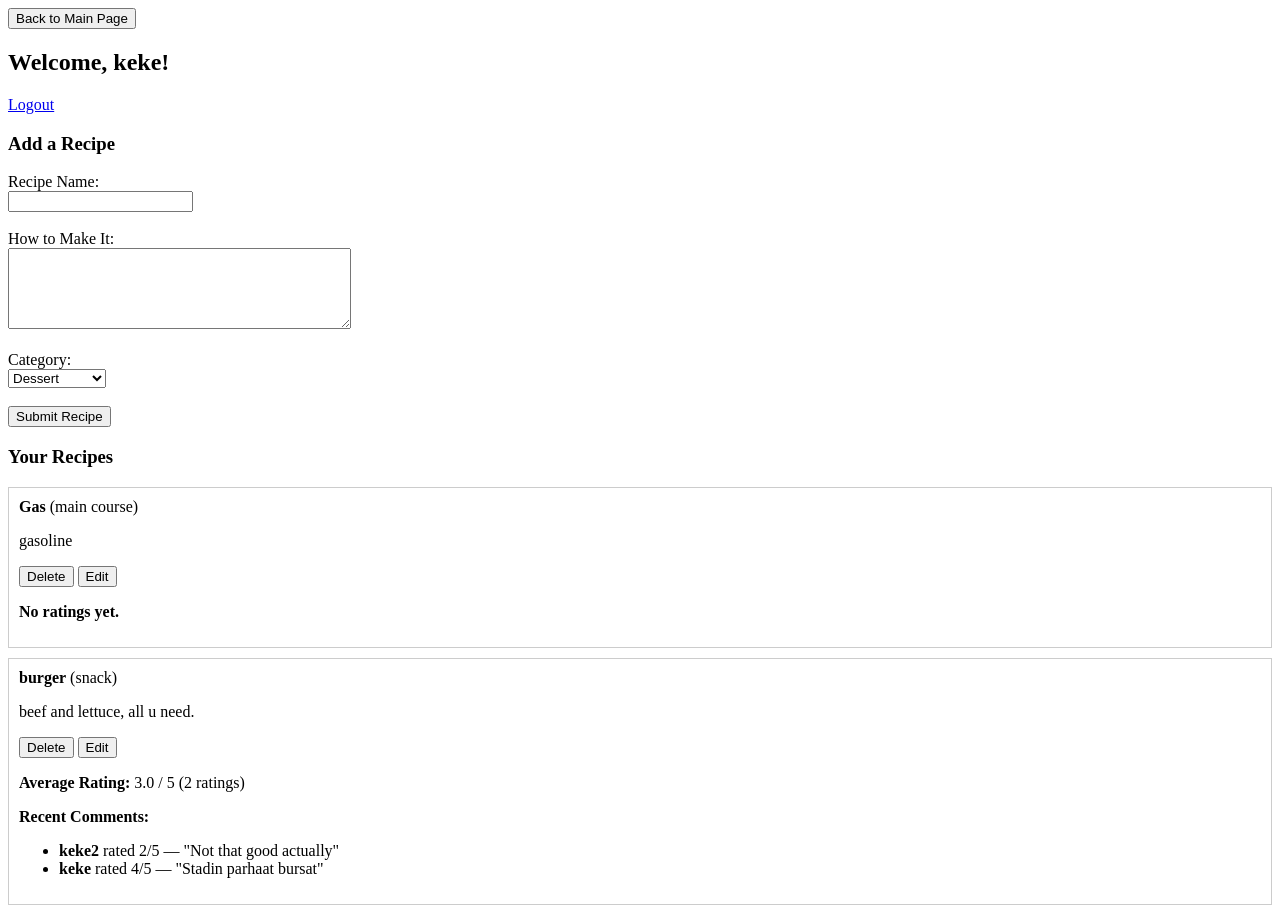
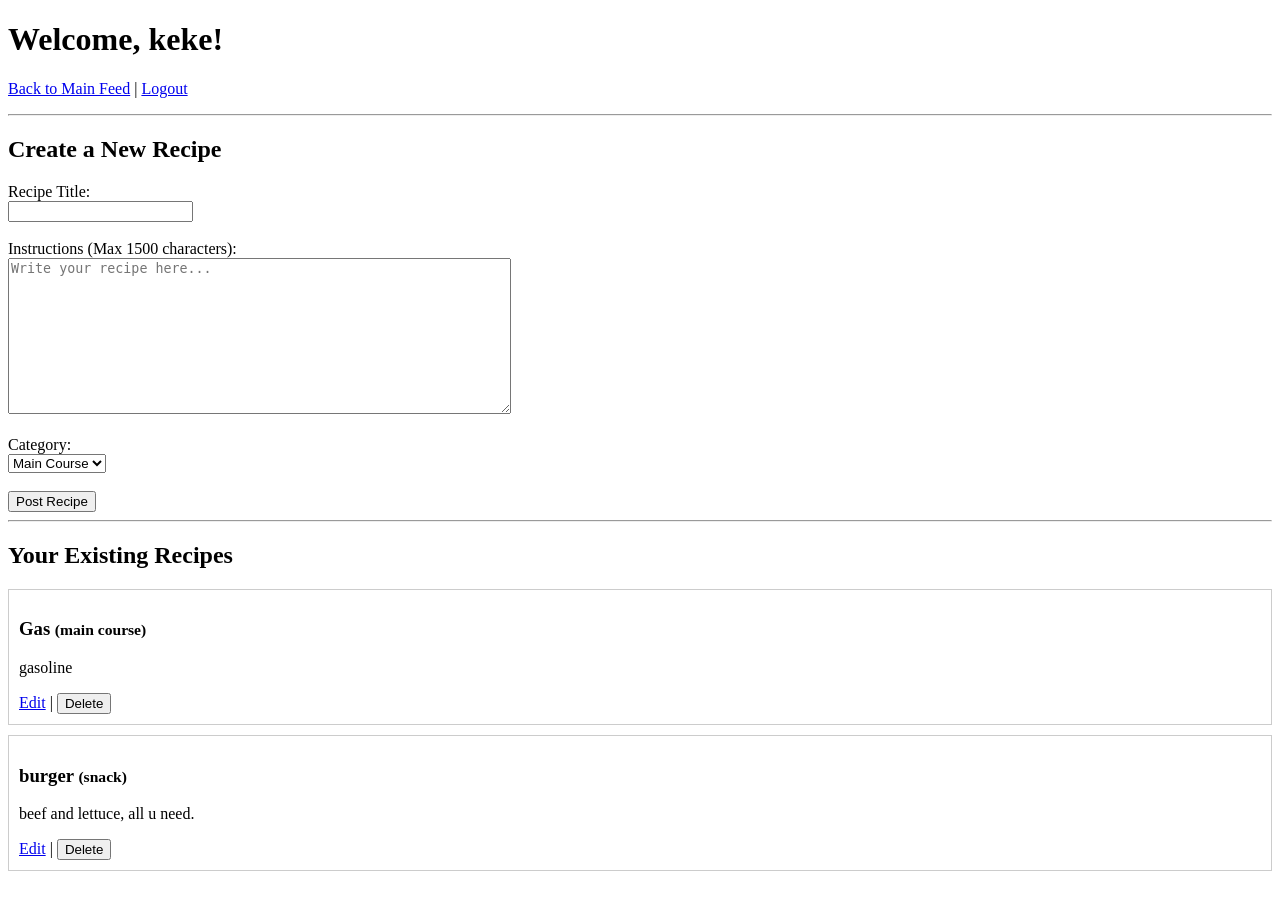
Before and after one commit to KerkkoKuokkanen/ruokareseptit, a Flask app: page /home in a window 1280 px wide. After the commit the page ends 871 px from the top, so only its background shows below. Run offline with Flask 3, Linux system fonts and the light colour scheme; a user stored in the database is signed in; data comes from the database, SQL or seed files in the repository; both versions use the stored data as it was after the commit.

Commit message:
read me palautukseen

```diff
--- a/app.py
+++ b/app.py
@@ -113,20 +113,32 @@ def main_page():
 
     return render_template("main.html", recent_recipes=recent_recipes, username=username, search_term=search_term, ratings_data=ratings_data, csrf_token=get_csrf_token(), selected_category=selected_category)
 
-
-
 @app.route("/home", methods=["GET", "POST"])
 def home():
     if "username" not in session:
         return redirect(url_for("login"))
 
+    error = None # Track errors
+
     if request.method == "POST":
         if request.form.get("csrf_token") != session.get("csrf_token"):
             return "Invalid CSRF token", 403
+
         title = request.form["title"]
         instructions = request.form["instructions"]
         category = request.form["category"]
         username = session["username"]
+
+        # --- LIMIT CHECK ---
+        if len(instructions) > 1500:
+            error = f"Recipe is too long ({len(instructions)} characters). Please limit to 1500."
+            # Fetch recipes again so the page can still load correctly with the error
+            with sqlite3.connect("database.db") as conn:
+                cursor = conn.cursor()
+                cursor.execute("SELECT id, title, instructions, category FROM recipes WHERE username = ?", (username,))
+                recipes = cursor.fetchall()
+                # (You would also need to fetch ratings_data here if you want it to show up during an error)
+            return render_template("home.html", username=username, recipes=recipes, error=error, csrf_token=get_csrf_token())
 
         with sqlite3.connect("database.db") as conn:
             cursor = conn.cursor()
@@ -135,16 +147,14 @@ def home():
                 (username, title, instructions, category)
             )
             conn.commit()
-
         return redirect(url_for("home"))
 
-    # Fetch user's recipes
+    # Regular GET logic (unchanged)
     with sqlite3.connect("database.db") as conn:
         cursor = conn.cursor()
         cursor.execute("SELECT id, title, instructions, category FROM recipes WHERE username = ?", (session["username"],))
         recipes = cursor.fetchall()
 
-        # Fetch ratings for each recipe
         ratings_data = {}
         for recipe in recipes:
             recipe_id = recipe[0]
@@ -152,13 +162,46 @@ def home():
             avg_rating, count = cursor.fetchone()
             cursor.execute("SELECT username, rating, comment FROM ratings WHERE recipe_id = ? ORDER BY id DESC LIMIT 3", (recipe_id,))
             comments = cursor.fetchall()
-            ratings_data[recipe_id] = {
-                "avg": round(avg_rating, 1) if avg_rating else None,
-                "count": count,
-                "comments": comments
-            }
+            ratings_data[recipe_id] = {"avg": round(avg_rating, 1) if avg_rating else None, "count": count, "comments": comments}
 
     return render_template("home.html", username=session["username"], recipes=recipes, ratings_data=ratings_data, csrf_token=get_csrf_token())
+
+@app.route("/edit/<int:recipe_id>", methods=["GET", "POST"])
+def edit(recipe_id):
+    if "username" not in session:
+        return redirect(url_for("login"))
+
+    with sqlite3.connect("database.db") as conn:
+        cursor = conn.cursor()
+
+        if request.method == "POST":
+            if request.form.get("csrf_token") != session.get("csrf_token"):
+                return "Invalid CSRF token", 403
+
+            title = request.form["title"]
+            instructions = request.form["instructions"]
+            category = request.form["category"]
+
+            # --- LIMIT CHECK ---
+            if len(instructions) > 1500:
+                error = f"Recipe is too long ({len(instructions)} characters). Please limit to 1500."
+                return render_template("edit.html", recipe_id=recipe_id, recipe=(title, instructions, category), error=error, csrf_token=get_csrf_token())
+
+            cursor.execute("""
+                UPDATE recipes
+                SET title = ?, instructions = ?, category = ?
+                WHERE id = ? AND username = ?
+            """, (title, instructions, category, recipe_id, session["username"]))
+            conn.commit()
+            return redirect(url_for("home"))
+
+        cursor.execute("SELECT title, instructions, category FROM recipes WHERE id = ? AND username = ?", (recipe_id, session["username"]))
+        recipe = cursor.fetchone()
+
+        if recipe:
+            return render_template("edit.html", recipe_id=recipe_id, recipe=recipe, csrf_token=get_csrf_token())
+        else:
+            return "Recipe not found."
 
 @app.route("/register", methods=["GET", "POST"])
 def register():
@@ -198,25 +241,34 @@ def register():
 
 @app.route("/login", methods=["GET", "POST"])
 def login():
+    error = None
+    entered_username = ""
+
     if request.method == "POST":
         if request.form.get("csrf_token") != session.get("csrf_token"):
             return "Invalid CSRF token", 403
-        username = request.form["username"]
+
+        entered_username = request.form["username"]
         password = request.form["password"]
 
         with sqlite3.connect("database.db") as conn:
             cursor = conn.cursor()
             hashed_password = hash_password(password)
-            cursor.execute("SELECT * FROM users WHERE username = ? AND password = ?", (username, hashed_password))
+            cursor.execute("SELECT * FROM users WHERE username = ? AND password = ?", (entered_username, hashed_password))
             user = cursor.fetchone()
 
             if user:
-                session["username"] = username
+                session["username"] = entered_username
                 return redirect(url_for("home"))
             else:
-                return "Invalid credentials."
+                # Instead of return "Invalid credentials", we do this:
+                error = "Invalid username or password."
 
-    return render_template("login.html", csrf_token=get_csrf_token())
+    # This covers both the initial GET request and the failed POST request
+    return render_template("login.html",
+                           csrf_token=get_csrf_token(),
+                           error=error,
+                           entered_username=entered_username)
 
 @app.route("/logout")
 def logout():
@@ -273,39 +325,6 @@ def profile(username):
                            overall_avg=overall_avg,
                            total_reviews=total_reviews)
 
-@app.route("/edit/<int:recipe_id>", methods=["GET", "POST"])
-def edit(recipe_id):
-    if "username" not in session:
-        return redirect(url_for("login"))
-
-    with sqlite3.connect("database.db") as conn:
-        cursor = conn.cursor()
-
-        if request.method == "POST":
-            if request.form.get("csrf_token") != session.get("csrf_token"):
-                return "Invalid CSRF token", 403
-
-            title = request.form["title"]
-            instructions = request.form["instructions"]
-            category = request.form["category"]
-
-            cursor.execute("""
-                UPDATE recipes
-                SET title = ?, instructions = ?, category = ?
-                WHERE id = ? AND username = ?
-            """, (title, instructions, category, recipe_id, session["username"]))
-            conn.commit()
-
-            return redirect(url_for("home"))
-
-        # GET: load recipe to edit
-        cursor.execute("SELECT title, instructions, category FROM recipes WHERE id = ? AND username = ?", (recipe_id, session["username"]))
-        recipe = cursor.fetchone()
-
-        if recipe:
-            return render_template("edit.html", recipe_id=recipe_id, recipe=recipe, csrf_token=get_csrf_token())
-        else:
-            return "Recipe not found."
 
 if __name__ == "__main__":
     init_db()
--- a/templates/home.html
+++ b/templates/home.html
@@ -1,69 +1,55 @@
 <!DOCTYPE html>
 <html>
 <head>
-    <title>Welcome</title>
+    <title>My Kitchen</title>
 </head>
 <body>
-	<form action="{{ url_for('main_page') }}" method="get">
-		<button type="submit">Back to Main Page</button>
-	</form>
+    <h1>Welcome, {{ username }}!</h1>
+    <p><a href="{{ url_for('main_page') }}">Back to Main Feed</a> | <a href="{{ url_for('logout') }}">Logout</a></p>
 
-    <h2>Welcome, {{ username }}!</h2>
-    <p><a href="{{ url_for('logout') }}">Logout</a></p>
+    <hr>
 
-    <h3>Add a Recipe</h3>
+    <h2>Create a New Recipe</h2>
+    {% if error %}
+        <p style="color: red; border: 1px solid red; padding: 10px;"><strong>{{ error }}</strong></p>
+    {% endif %}
+
     <form method="POST">
         <input type="hidden" name="csrf_token" value="{{ csrf_token }}">
-        <label>Recipe Name:</label><br>
+
+        <label>Recipe Title:</label><br>
         <input type="text" name="title" required><br><br>
 
-        <label>How to Make It:</label><br>
-        <textarea name="instructions" rows="5" cols="40" required></textarea><br><br>
+        <label>Instructions (Max 1500 characters):</label><br>
+        <textarea name="instructions" rows="10" cols="60" maxlength="1500" required placeholder="Write your recipe here..."></textarea>
+        <br><br>
 
         <label>Category:</label><br>
         <select name="category" required>
+            <option value="main course">Main Course</option>
             <option value="dessert">Dessert</option>
             <option value="snack">Snack</option>
-            <option value="main course">Main Course</option>
         </select><br><br>
 
-        <input type="submit" value="Submit Recipe">
+        <button type="submit">Post Recipe</button>
     </form>
 
-    <h3>Your Recipes</h3>
+    <hr>
 
+    <h2>Your Existing Recipes</h2>
     {% for id, title, instructions, category in recipes %}
-    <div style="border:1px solid #ccc; padding:10px; margin:10px 0;">
-        <strong>{{ title }}</strong> ({{ category }})<br>
+        <div style="border: 1px solid #ccc; padding: 10px; margin-bottom: 10px;">
+            <h3>{{ title }} <small>({{ category }})</small></h3>
             <p>{{ instructions.replace('\n', '<br>')|safe }}</p>
 
-        <form method="POST" action="{{ url_for('delete', recipe_id=id) }}" style="display:inline;">
+            <a href="{{ url_for('edit', recipe_id=id) }}">Edit</a> |
+            <form action="{{ url_for('delete', recipe_id=id) }}" method="POST" style="display:inline;">
                 <input type="hidden" name="csrf_token" value="{{ csrf_token }}">
-            <button type="submit">Delete</button>
+                <button type="submit" onclick="return confirm('Are you sure?')">Delete</button>
             </form>
-        <form method="GET" action="{{ url_for('edit', recipe_id=id) }}" style="display:inline;">
-            <button type="submit">Edit</button>
-        </form>
-
-        {% set rating = ratings_data[id] %}
-        {% if rating.avg %}
-            <p><strong>Average Rating:</strong> {{ rating.avg }} / 5 ({{ rating.count }} ratings)</p>
-        {% else %}
-            <p><strong>No ratings yet.</strong></p>
-        {% endif %}
-
-        {% if rating.comments %}
-            <p><strong>Recent Comments:</strong></p>
-            <ul>
-                {% for uname, r, c in rating.comments %}
-                    <li><strong>{{ uname }}</strong> rated {{ r }}/5 — "{{ c }}"</li>
-                {% endfor %}
-            </ul>
-        {% endif %}
         </div>
     {% else %}
-    <p>You haven’t added any recipes yet.</p>
+        <p>You haven't posted any recipes yet.</p>
     {% endfor %}
-
 </body>
 </html>
```
Also changed, not shown: templates/edit.html (+17 -8 lines), README.md, database.db. Lines whose indentation alone changed are shown as unchanged.
